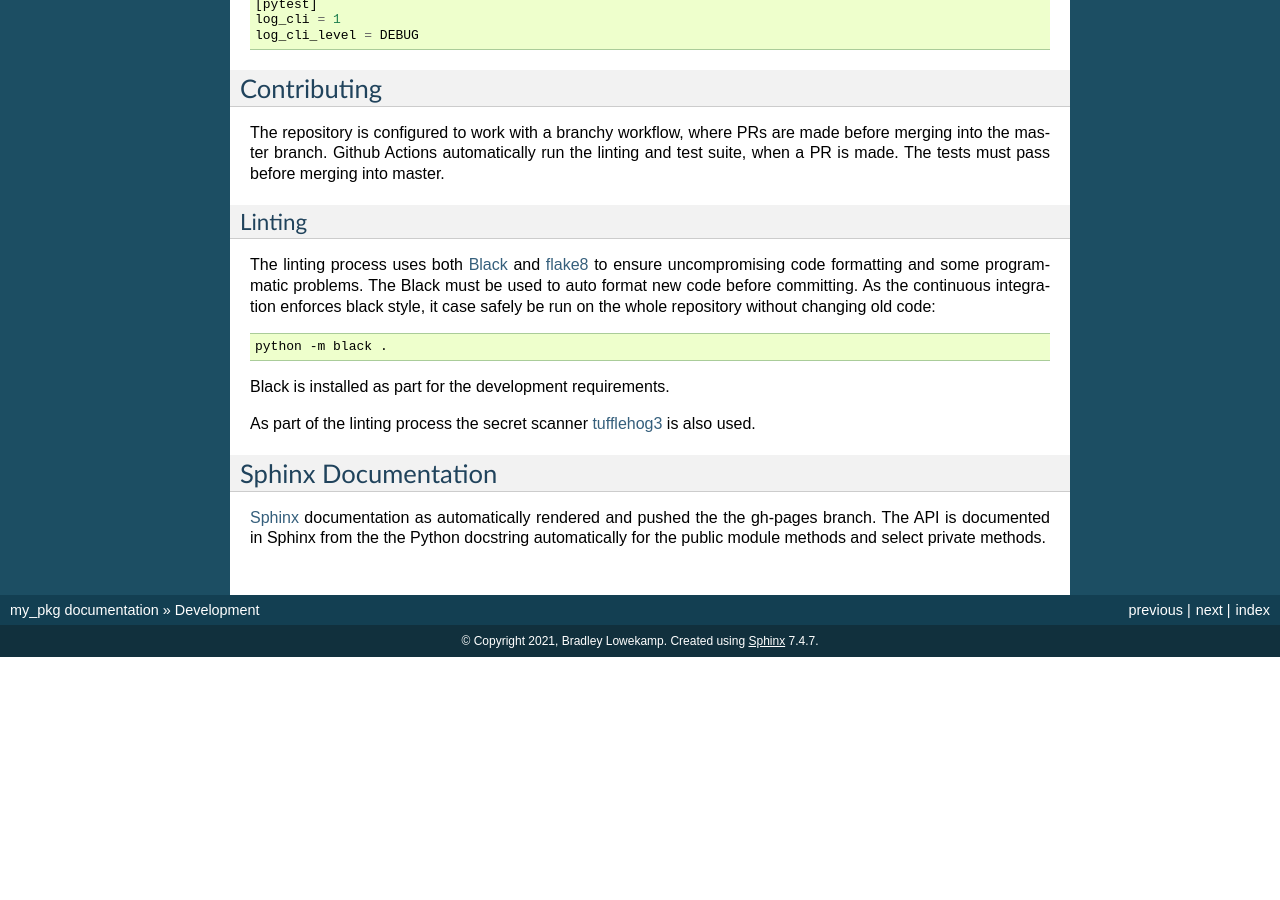
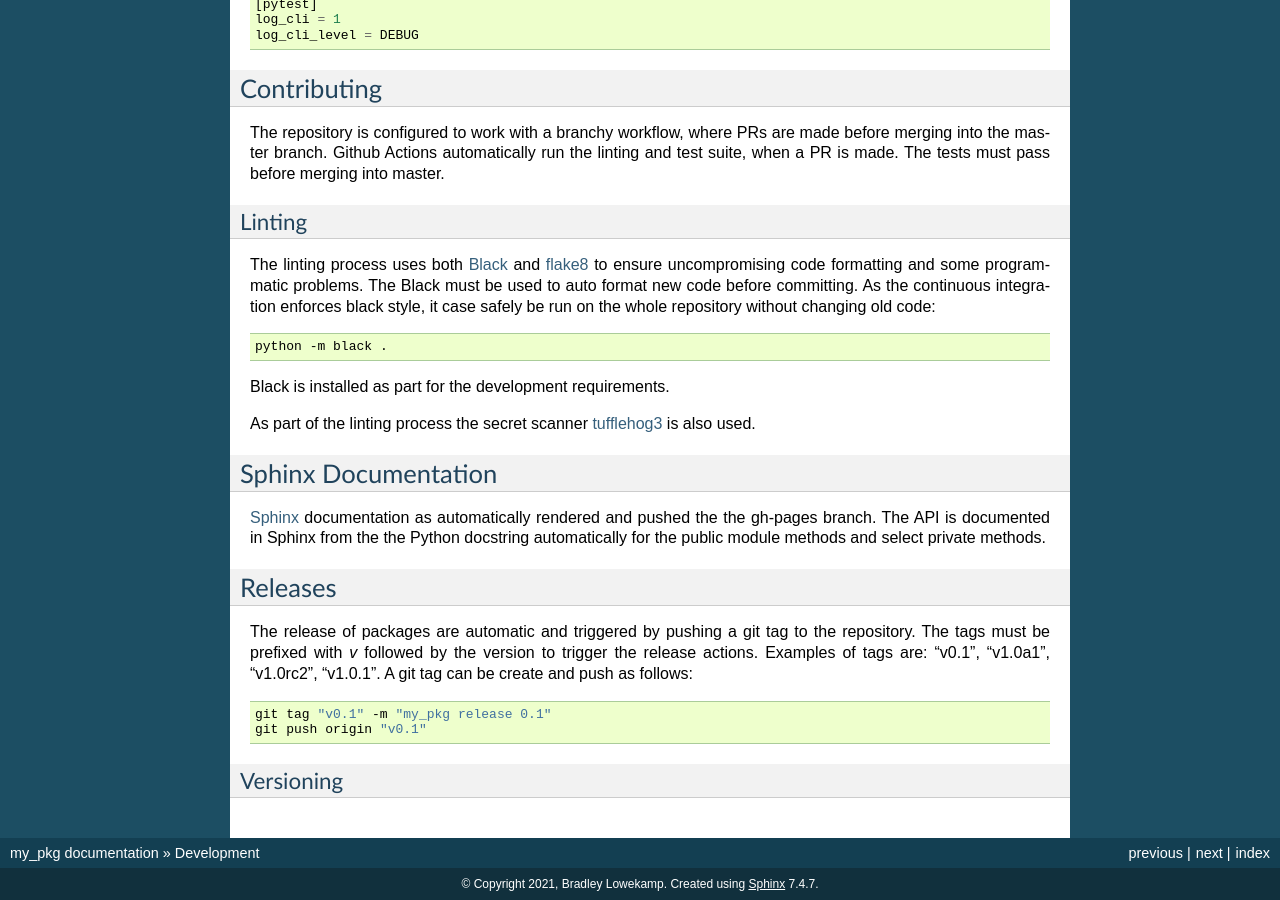
Before and after one commit to niaid/rap_sitkCore, a Sphinx documentation site: the page built from docs/development.rst, in a window 1280 px wide and 900 px high, scrolled down 1418 px. Built offline with Sphinx 7.4.7, drawn with Linux system fonts in a browser that asks for light colours; before the commit the page ends 2075 px from its top, so only the background shows below that.

```diff
--- a/docs/development.rst
+++ b/docs/development.rst
@@ -129,3 +129,20 @@ Sphinx Documentation
 `Sphinx <https://www.sphinx-doc.org/>`_ documentation as automatically rendered and pushed the the gh-pages branch. The
 API is documented in Sphinx from the the Python docstring automatically for the public module methods and select private
 methods.
+
+
+********
+Releases
+********
+
+The release of packages are automatic and triggered by pushing a git tag to the repository. The tags must be prefixed
+with `v` followed by the version to trigger the release actions. Examples of tags are: "v0.1", "v1.0a1", "v1.0rc2",
+"v1.0.1". A git tag can be create and push as follows:
+
+.. code:: bash
+
+    git tag "v0.1" -m "my_pkg release 0.1"
+    git push origin "v0.1"
+
+Versioning
+==========
```
Also changed, not shown: 1 other file.
